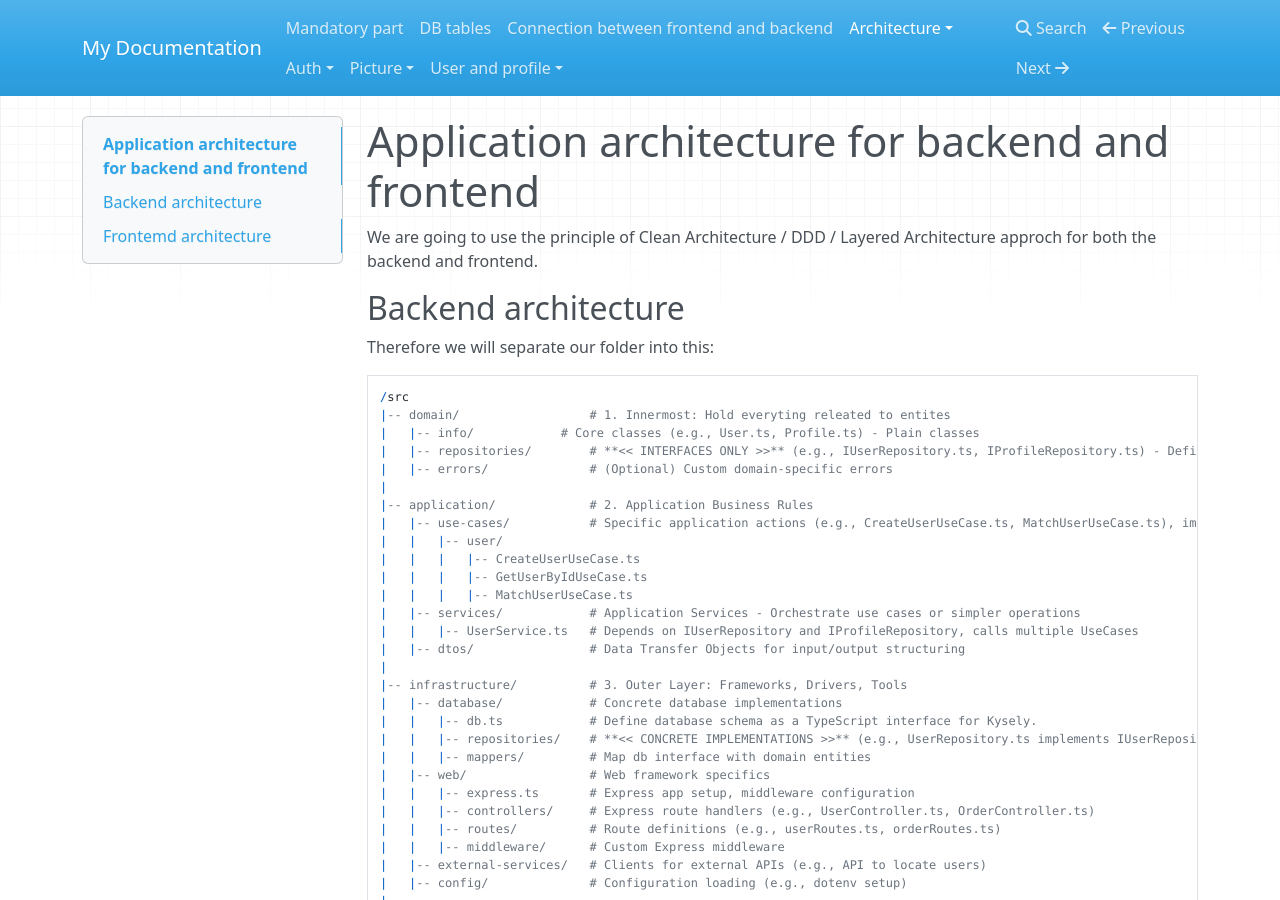
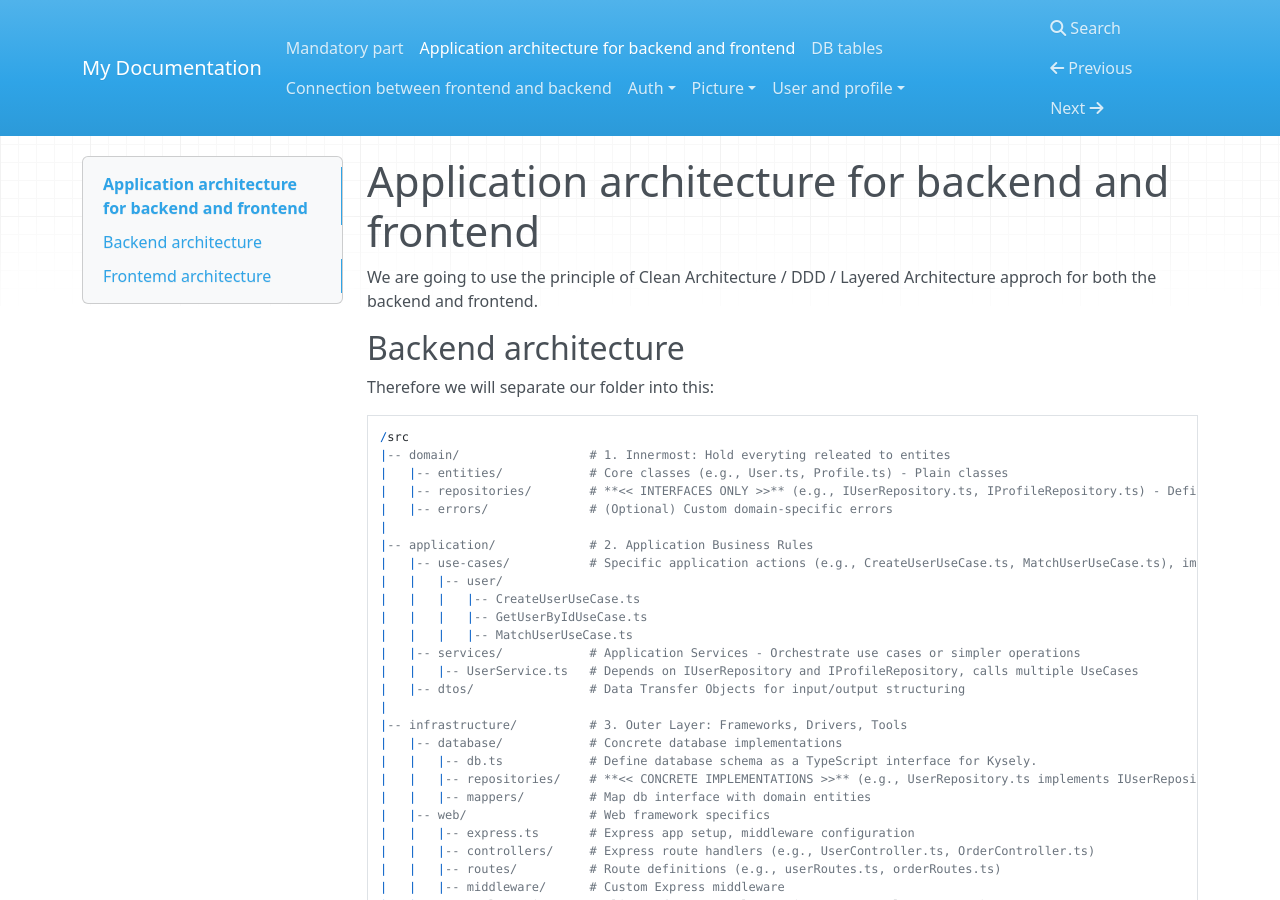
Before and after one commit to MaxenceLiboz/matcha, an MkDocs documentation site: the page built from docs/architecture.md, in a window 1280 px wide and 900 px high. Built offline with MkDocs 1.6.1, drawn with Linux system fonts in a browser that asks for light colours; nearby versions of some CDN libraries.

Commit message:
[Doc] Update architecture docs

````diff
--- a/docs/architecture/backend.md
+++ b/docs/architecture.md
@@ -9,7 +9,7 @@
 ```
 /src
 |-- domain/                  # 1. Innermost: Hold everyting releated to entites
-|   |-- info/            # Core classes (e.g., User.ts, Profile.ts) - Plain classes
+|   |-- entities/            # Core classes (e.g., User.ts, Profile.ts) - Plain classes
 |   |-- repositories/        # **<< INTERFACES ONLY >>** (e.g., IUserRepository.ts, IProfileRepository.ts) - Defines contracts for specific entities
 |   |-- errors/              # (Optional) Custom domain-specific errors
 |
````
